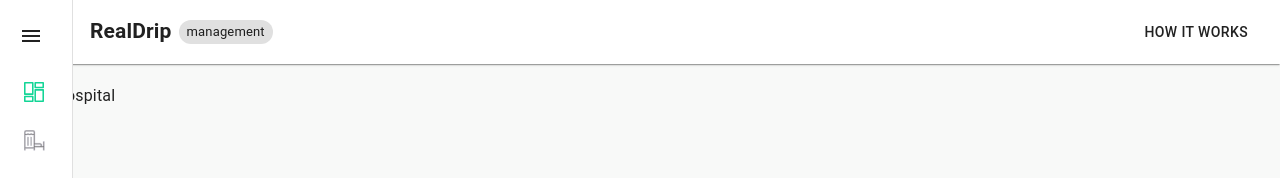
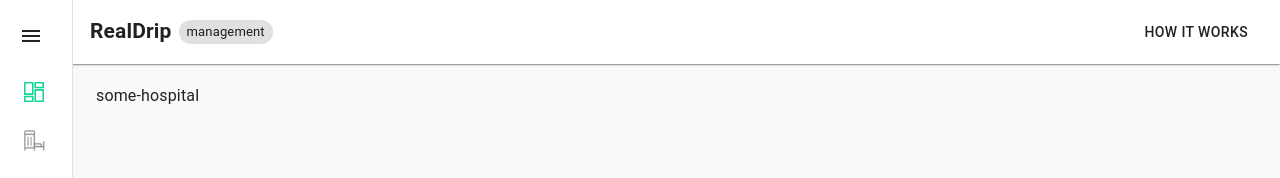
Before and after one commit to Oluwatemilorun/client, a Next.js app: page /management/some-hospital in a window 1280 px wide. Shown: the top 178 px of the page. Built offline with nearby package versions, Linux system fonts and the light colour scheme.

Commit message:
UI Tweaks

```diff
--- a/layouts/dashboard/index.jsx
+++ b/layouts/dashboard/index.jsx
@@ -2,7 +2,7 @@ import React, { useState } from 'react'
 import Router from 'next/Router'
 
 import {
-    Container
+    Grid
 } from '@material-ui/core'
 
 import { Drawer, Appbar } from '@/components'
@@ -17,9 +17,9 @@ export const DashboardLayout = (props) => {
             <Drawer accountType={props.accountType} />
             <main className={styles.content}>
                 <div className={styles.appBarSpacer} />
-                <Container maxWidth="lg" className={styles.container}>
+                <Grid className={styles.container}>
                     {props.children}
-                </Container>
+                </Grid>
             </main>
         </div>
     )
--- a/layouts/dashboard/style.js
+++ b/layouts/dashboard/style.js
@@ -9,11 +9,11 @@ export const Styles = makeStyles((theme) =>
         content: {
             flexGrow: 1,
             height: '100vh',
-            overflow: 'auto',
+			overflow: 'auto',
+			paddingLeft: 76,
         },
         container: {
-            paddingTop: theme.spacing(4),
-            paddingBottom: theme.spacing(4),
+			padding: theme.spacing(4)
         },
         paper: {
             padding: theme.spacing(2),
```
